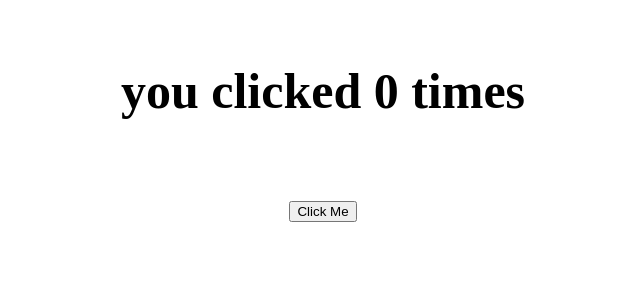
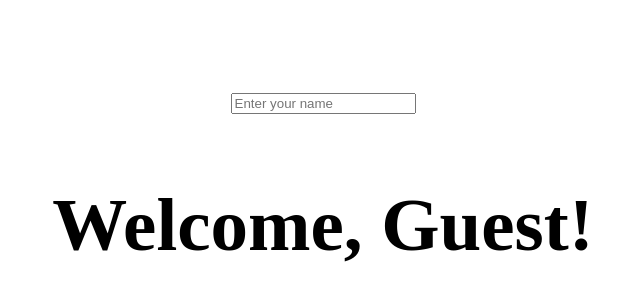
Before and after one commit to Sivakumar-U/UI_Learnings, a React (Vite) app: page / in a window 1280 px wide. Shown: the part 208-508 px from the top of the page, without its empty margins (317-957 px from the left). Built offline with nearby package versions, Linux system fonts and the light colour scheme.

Commit message:
[Siva]Added: simple WelcomeBox function

```diff
--- a/src/App.jsx
+++ b/src/App.jsx
@@ -1,10 +1,10 @@
 import React from 'react';
-import Counter from './Counter';
+import WelcomeBox from './WelcomeBox';
 
 const App = () => {
   return (
     <div>
-      <Counter />
+      <WelcomeBox />
     </div>
   );
 };
--- /dev/null
+++ b/src/WelcomeBox.jsx
@@ -0,0 +1,13 @@
+import React, {useState} from 'react'
+
+function WelcomeBox() {
+    const[name, setName]=useState('')
+  return (
+    <div className='main'>
+      <input type="text" placeholder='Enter your name' value={name} onChange={(event)=>setName(event.target.value)} />
+      <h2>Welcome, {name || 'Guest'}!</h2>
+    </div>
+  )
+}
+
+export default WelcomeBox
```
